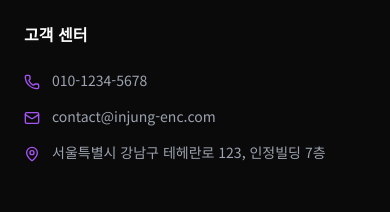
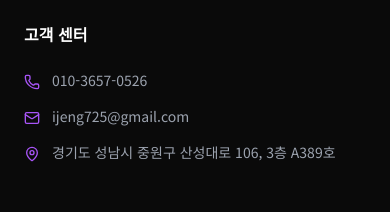
Before and after one commit to NakGun/InJueng_Home_Test, a React (Vite) app: page / in a window 390 px wide. Shown: the part 5935-6147 px from the top of the page. Built offline with nearby package versions, Linux system fonts and the light colour scheme.

Commit message:
feat: Update company contact information
Update the company's phone number, email, and address in the constants file to reflect current contact details.

```diff
--- a/constants.ts
+++ b/constants.ts
@@ -5,9 +5,9 @@ export const INITIAL_DATA: SiteData = {
   config: {
     companyName: "인정E&C",
     slogan: "공간의 가치를 더하는 전문 위생 솔루션",
-    phone: "010-1234-5678",
-    email: "contact@injung-enc.com",
-    address: "서울특별시 강남구 테헤란로 123, 인정빌딩 7층",
+    phone: "010-3657-0526",
+    email: "ijeng725@gmail.com",
+    address: "경기도 성남시 중원구 산성대로 106, 3층 A389호",
     instagram: "https://instagram.com/injung_enc",
     blog: "https://blog.naver.com/injung_enc",
     history: [
```
